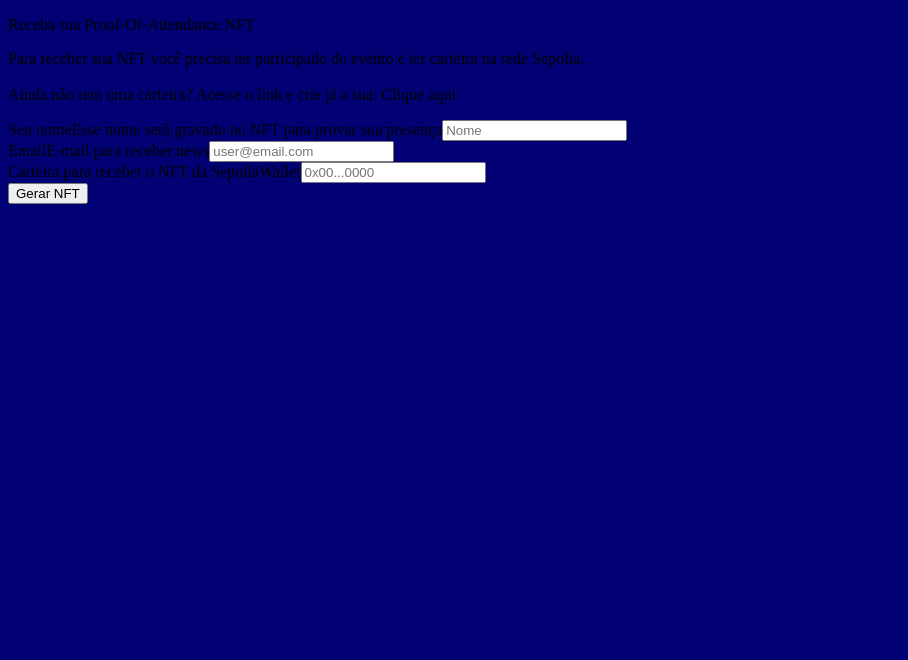
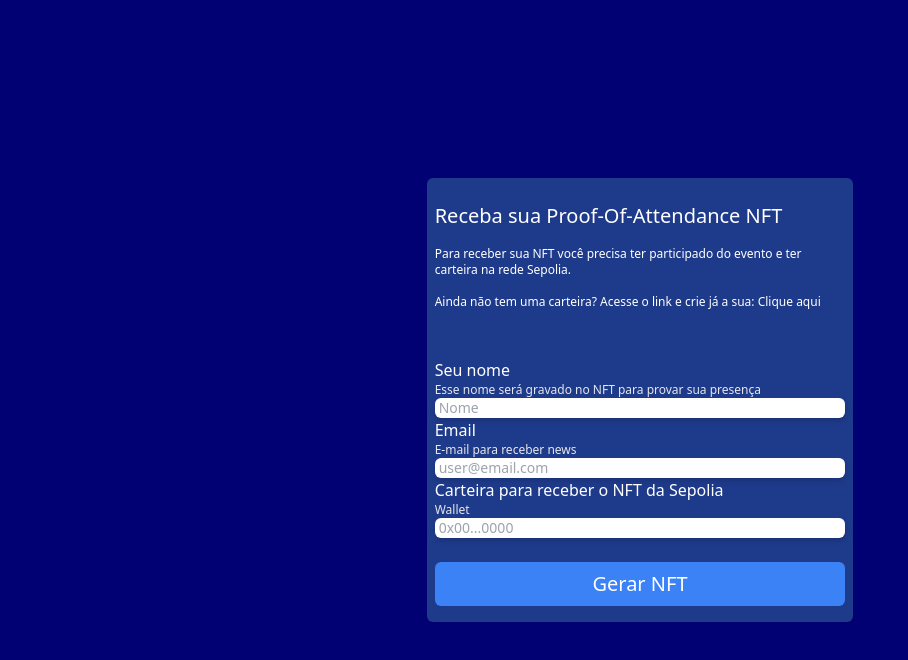
Before and after one commit to VinTesta/Thrive, a React (Create React App) app in the folder thrive_frontend/: page / in a window 1280 px wide. Shown: the top 660 px of the page, without its empty margins (0-908 px from the left). Built offline with nearby package versions, Linux system fonts and the light colour scheme.

Commit message:
Fix tailwind not working

```diff
--- a/thrive_frontend/package.json
+++ b/thrive_frontend/package.json
@@ -9,7 +9,6 @@
     "react": "^18.2.0",
     "react-dom": "^18.2.0",
     "react-scripts": "5.0.1",
-    "tailwindcss": "^1.9.6",
     "web-vitals": "^2.1.4"
   },
   "scripts": {
@@ -35,5 +34,8 @@
       "last 1 firefox version",
       "last 1 safari version"
     ]
+  },
+  "devDependencies": {
+    "tailwindcss": "^3.4.1"
   }
 }
--- a/thrive_frontend/src/index.css
+++ b/thrive_frontend/src/index.css
@@ -1,6 +1,6 @@
-@tailwind base;
-@tailwind components;
-@tailwind utilities;
+@import "tailwindcss/base";
+@import "tailwindcss/components";
+@import "tailwindcss/utilities";
 
 html, body {
   /* background-image: url("../src/assets/background-ib.svg"); */
--- /dev/null
+++ b/thrive_frontend/tailwind.config.js
@@ -0,0 +1,10 @@
+/** @type {import('tailwindcss').Config} */
+module.exports = {
+  content: [
+    "./src/**/*.{js,jsx,ts,tsx}",
+  ],
+  theme: {
+    extend: {},
+  },
+  plugins: [],
+}
```
Also changed, not shown: 1 other file (tests, documents, lock files or other folders).
